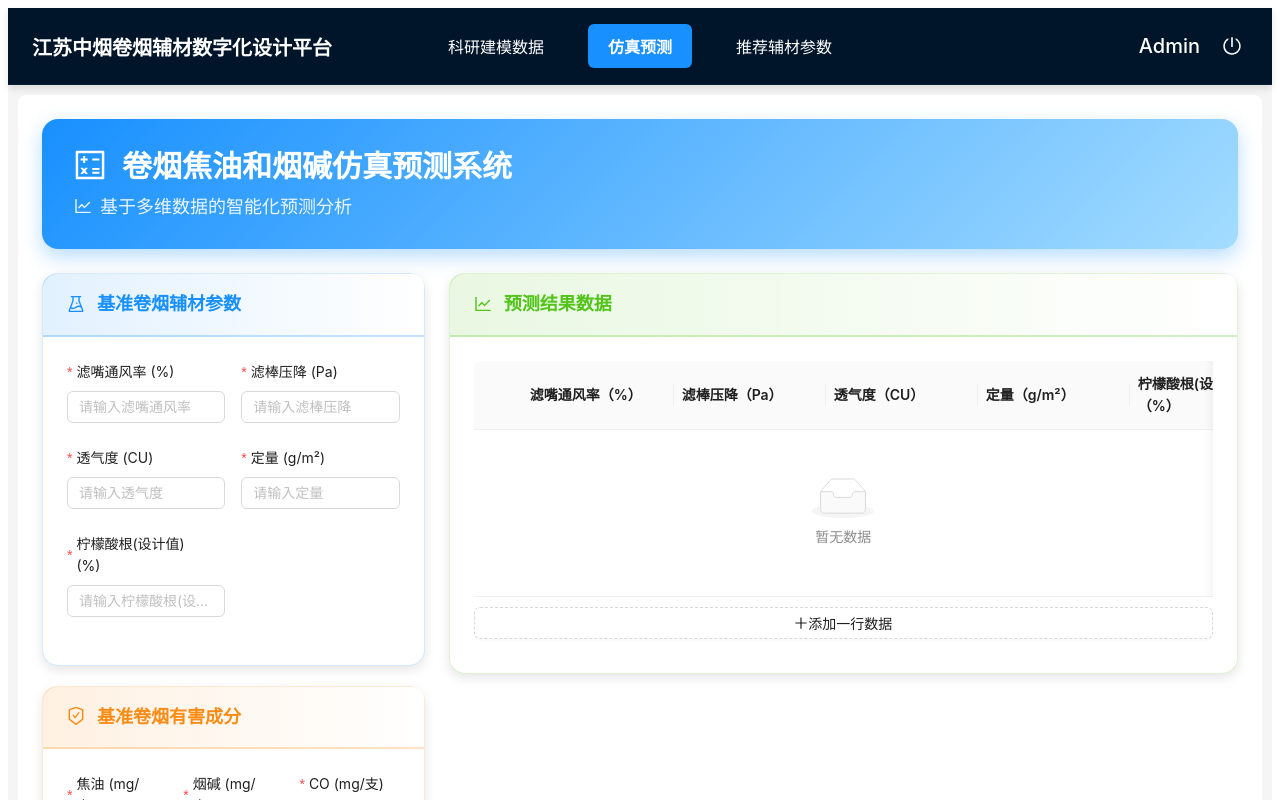
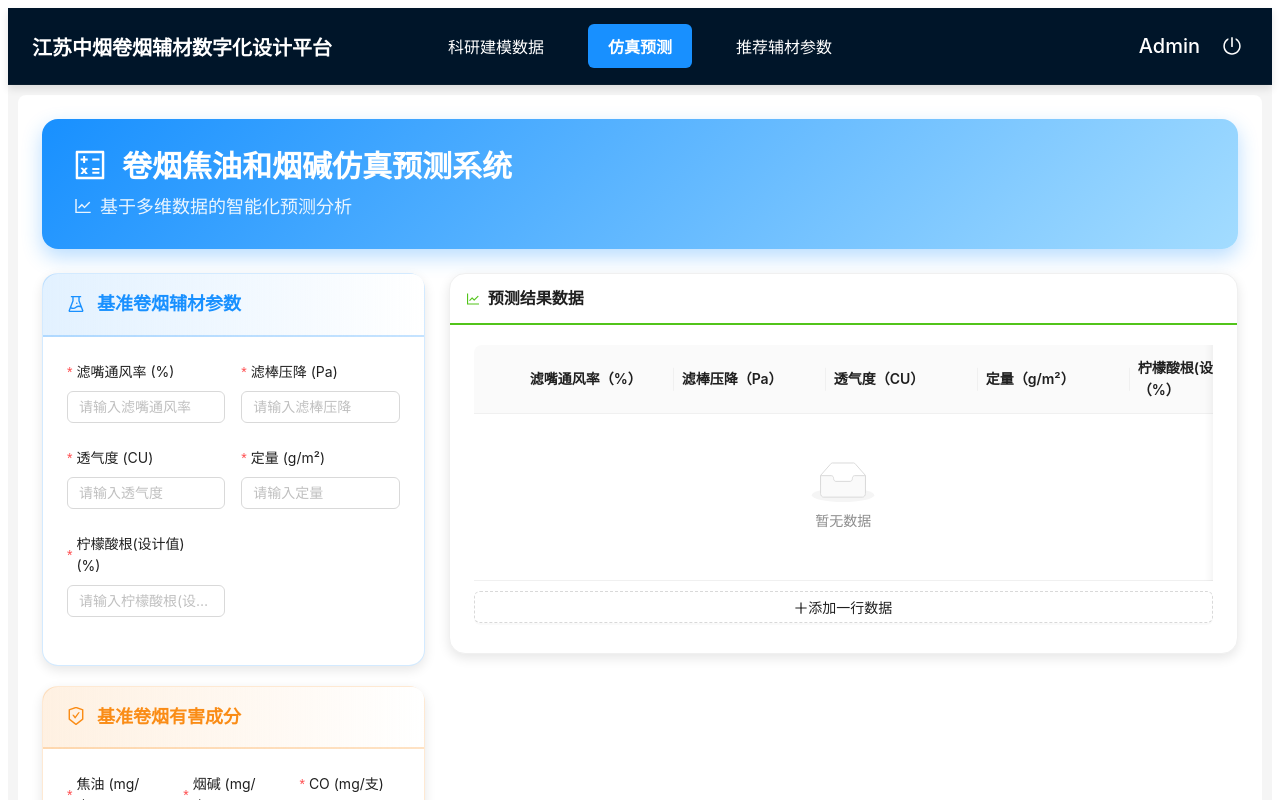
Before and after one commit to ctstic/cmdd_js, a React (Vite) app in the folder src/renderer/: page /#/simulatingForecast in a window 1280 px wide. Shown: the top 800 px of the page. Built offline with nearby package versions, Linux system fonts and the light colour scheme; sample sign-in values are in the browser's storage.

Commit message:
优化错误提示信息

```diff
--- a/src/renderer/src/pages/ModelingData/components/CalculationModal.tsx
+++ b/src/renderer/src/pages/ModelingData/components/CalculationModal.tsx
@@ -138,11 +138,11 @@ const CalculationModal: React.FC<CalculationModalProps> = ({
                 try {
                   await window.electronAPI.harmful.delete(record.id)
                   const res = await window.electronAPI.harmful.query('')
-                  info('success', '删除成功')
+                  info('success', '删除所有相同批次号成功')
                   setModalData(res.data)
                   return true
                 } catch {
-                  info('error', '删除失败，请重试')
+                  info('error', '删除所有相同批次号失败，请重试')
                   return false
                 }
               }}
--- a/src/renderer/src/pages/RecommendParameter/index.tsx
+++ b/src/renderer/src/pages/RecommendParameter/index.tsx
@@ -304,8 +304,9 @@ const RecommendParameter: React.FC = () => {
         standardDesignParams: rangeValues
       })
 
+      if (res.data.data && Array.isArray(res.data.data) && res.data.data.length > 0) {
         // 数据更新
-      const transformedData = res.data.map((item, index) => ({
+        const transformedData = res.data.data.map((item, index) => ({
           id: index,
           filterVentilation: item.designParams.filterVentilation,
           filterPressureDrop: item.designParams.filterPressureDrop,
@@ -320,7 +321,9 @@ const RecommendParameter: React.FC = () => {
         // console.log(transformedData, 'resrestransformedData')
         setTableData(transformedData)
         message.success('参数推荐完成！')
-      return true
+      } else {
+        message.error(`${res.data.errors}`)
+      }
     }
   }
 
--- a/src/renderer/src/pages/SimulatingForecast/PredictionTable.tsx
+++ b/src/renderer/src/pages/SimulatingForecast/PredictionTable.tsx
@@ -70,6 +70,17 @@ const PredictionTable: React.FC<PredictionTableProps> = ({ actionRef, expandedRo
   ]
 
   return (
+    <Card
+      style={{ borderRadius: 16, boxShadow: '0 4px 12px rgba(0,0,0,0.1)' }}
+      bodyStyle={{ padding: 0 }}
+    >
+      <div style={{ padding: '12px 16px', borderBottom: '2px solid #52c41a' }}>
+        <LineChartOutlined style={{ marginRight: 8, color: '#52c41a' }} />
+        <Text strong style={{ fontSize: '16px' }}>
+          预测结果数据
+        </Text>
+      </div>
+      <div style={{ padding: '20px 24px' }}>
         <EditableProTable<DataSourceType>
           expandedRowKeys={expandedRowKeys}
           actionRef={editableTableRef}
@@ -139,6 +150,8 @@ const PredictionTable: React.FC<PredictionTableProps> = ({ actionRef, expandedRo
             }
           }}
         />
+      </div>
+    </Card>
   )
 }
 
--- a/src/renderer/src/pages/SimulatingForecast/index.tsx
+++ b/src/renderer/src/pages/SimulatingForecast/index.tsx
@@ -118,13 +118,13 @@ const SimulatingForecast: React.FC = () => {
           })
 
           // 判断返回数据是否存在
-          console.log('🚀 ~ handleSubmit ~ res.data:', res.data)
-          if (res.data && Array.isArray(res.data) && res.data.length > 0) {
+          console.log('🚀 ~ handleSubmit ~ res.data:aaa', res.data)
+          if (res.data.data && Array.isArray(res.data.data) && res.data.data.length > 0) {
             notificationApi.success({
               message: '计算成功'
             })
             // 确保将返回的预测数据更新到表格中
-            const predictionData = res.data.map((item: any) => {
+            const predictionData = res.data.data.map((item: any) => {
               const params = inputParams.find((params) => params.key === item.key)
 
               return {
@@ -141,12 +141,11 @@ const SimulatingForecast: React.FC = () => {
                 co: Number(item.co) || 0
               }
             })
-
             actionRef.current.setData(predictionData)
             setExpandedRowKeys(predictionData.map((item) => item.key))
           } else {
             notificationApi.error({
-              message: '计算异常，未返回数据，请检查表单填写'
+              message: res.data.errors
             })
           }
         }
@@ -301,9 +300,9 @@ const SimulatingForecast: React.FC = () => {
 
         {/* 右侧表格 */}
         <Col xs={24} lg={16}>
-          <StyledCard title="预测结果数据" icon={<LineChartOutlined />} color="#52c41a">
+          {/* <StyledCard title="预测结果数据" icon={<LineChartOutlined />} color="#52c41a"> */}
             <PredictionTable actionRef={actionRef} expandedRowKeys={expandedRowKeys} />
-          </StyledCard>
+          {/* </StyledCard> */}
         </Col>
       </Row>
     </div>
```
Lines whose indentation alone changed are shown as unchanged.
